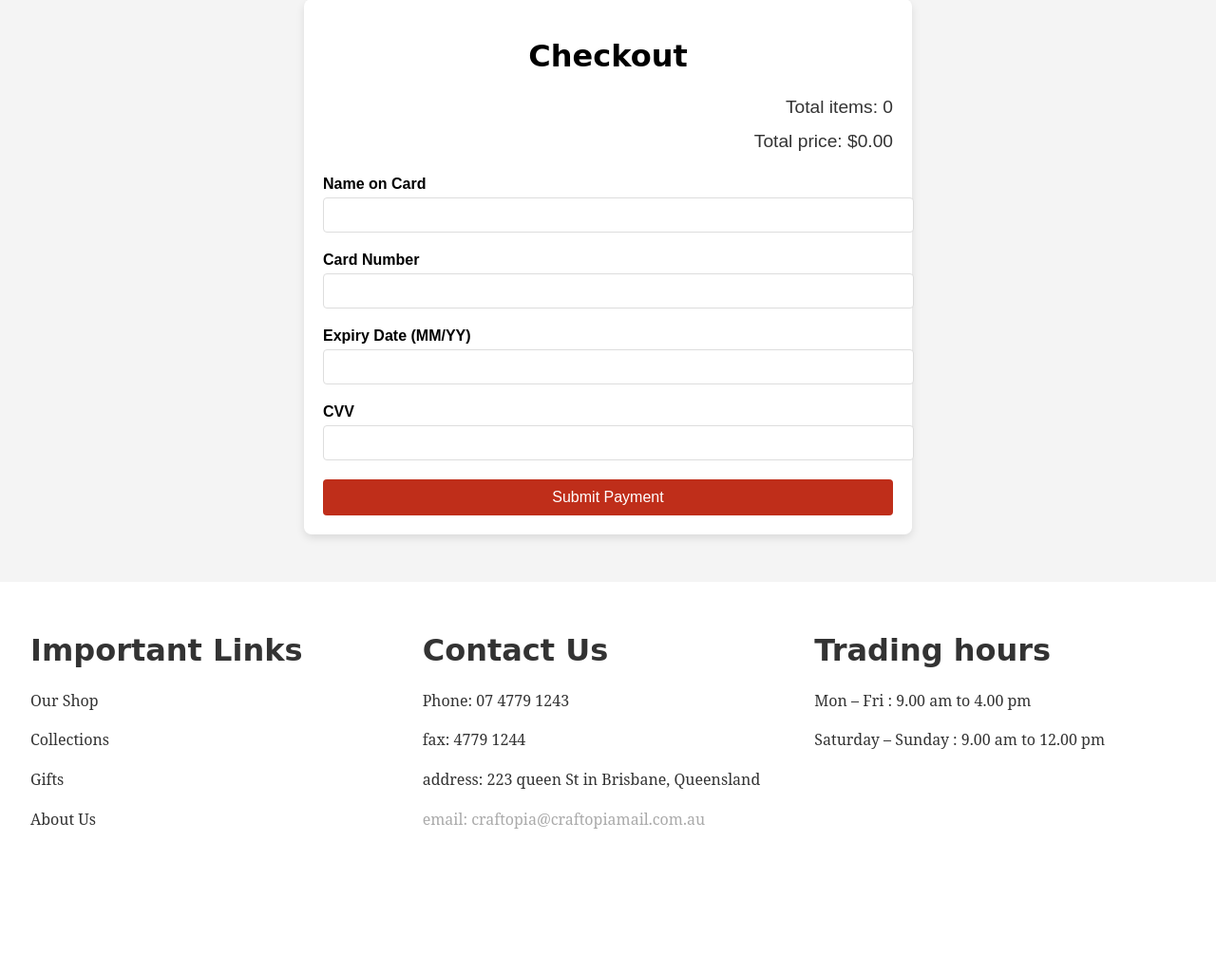
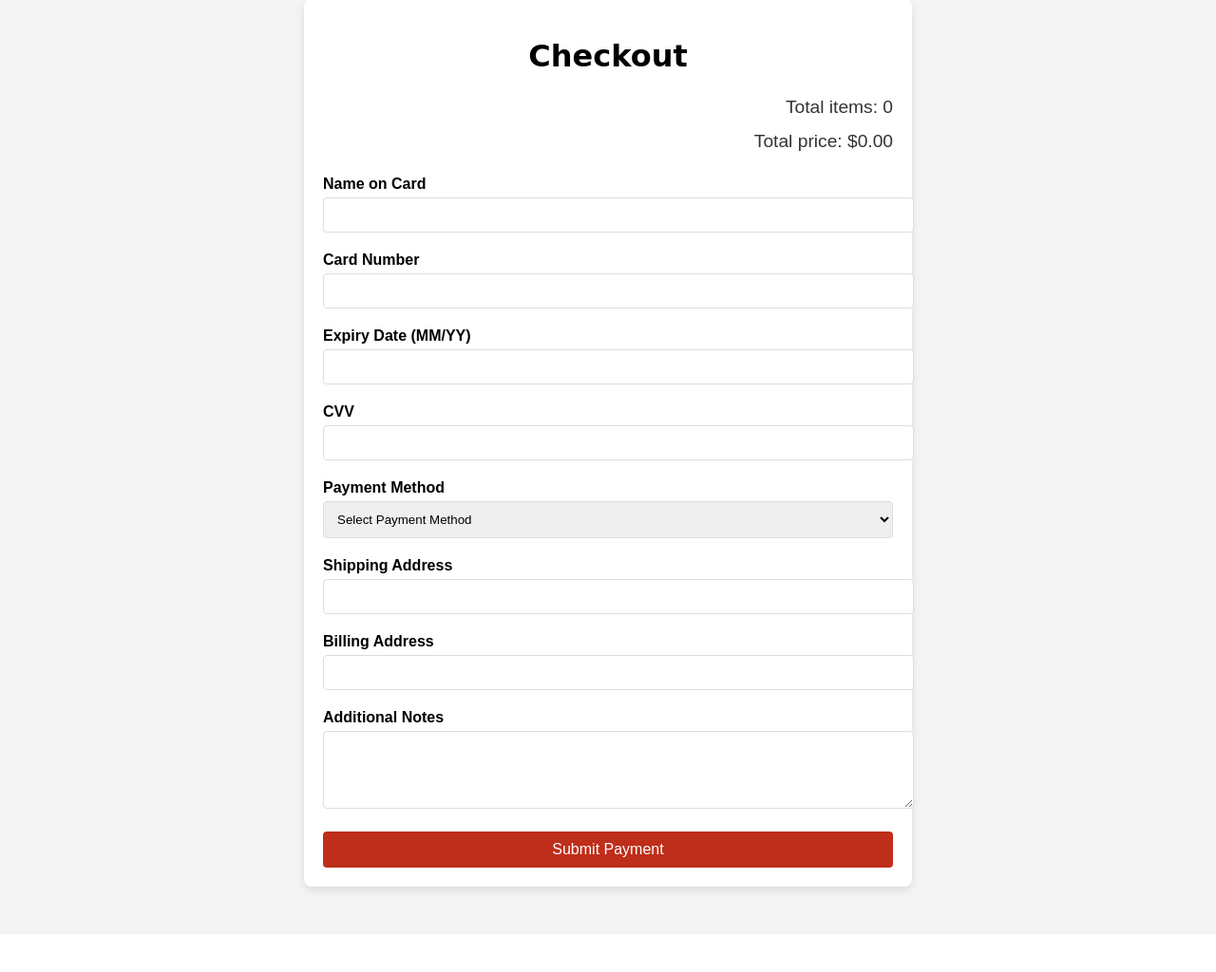
Before and after one commit to lydia-karungi/craftopia, a PHP site: page /checkout.php in a window 1280 px wide. Shown: the part 206-1230 px from the top of the page at 95% size. Before the commit the page ends 1079 px from the top, so only its background shows below. Run offline with PHP 8.4, Linux system fonts and the light colour scheme.

Commit message:
checkout page

```diff
--- a/checkout.php
+++ b/checkout.php
@@ -28,12 +28,20 @@
 
         .checkout-container input[type="text"],
         .checkout-container input[type="number"],
-        .checkout-container input[type="email"] {
+        .checkout-container input[type="email"],
+        .checkout-container textarea,
+        .checkout-container select {
             width: 100%;
             padding: 10px;
             margin-bottom: 20px;
             border: 1px solid #ddd;
             border-radius: 4px;
+        }
+
+        .checkout-container input.error,
+        .checkout-container select.error,
+        .checkout-container textarea.error {
+            border-color: red;
         }
 
         .checkout-container button {
@@ -86,18 +94,37 @@
                 <p id="total-items">Total items: 0</p>
                 <p id="total-price">Total price: $0.00</p>
             </div>
-            <form id="checkoutForm">
+            <form id="checkoutForm" method="POST">
                 <label for="name">Name on Card</label>
                 <input type="text" id="name" name="name" required>
 
                 <label for="cardNumber">Card Number</label>
-                <input type="text" id="cardNumber" name="cardNumber" required>
+                <input type="text" id="cardNumber" name="cardNumber" maxlength="19" required>
 
                 <label for="expiryDate">Expiry Date (MM/YY)</label>
-                <input type="text" id="expiryDate" name="expiryDate" required>
+                <input type="text" id="expiryDate" name="expiryDate" pattern="(0[1-9]|1[0-2])\/?([0-9]{2})" required>
 
                 <label for="cvv">CVV</label>
-                <input type="number" id="cvv" name="cvv" required>
+                <input type="number" id="cvv" name="cvv" max="999" required>
+
+                <label for="paymentMethod">Payment Method</label>
+                <select id="paymentMethod" name="paymentMethod" required>
+                    <option value="">Select Payment Method</option>
+                    <option value="credit_card">Credit Card</option>
+                    <option value="paypal">PayPal</option>
+                    <option value="bank_transfer">Bank Transfer</option>
+                </select>
+
+                <label for="shippingAddress">Shipping Address</label>
+                <input type="text" id="shippingAddress" name="shippingAddress" required>
+
+                <label for="billingAddress">Billing Address</label>
+                <input type="text" id="billingAddress" name="billingAddress" required>
+
+                <label for="additionalNotes">Additional Notes</label>
+                <textarea id="additionalNotes" name="additionalNotes" rows="4"></textarea>
+
+                <input type="hidden" id="totalAmount" name="totalAmount"> <!-- Hidden input for total amount -->
 
                 <button type="submit">Submit Payment</button>
             </form>
@@ -106,37 +133,7 @@
     </main>
 
     <footer>
-    <table>
-            <tr>
-                <td class="footer-column">
-                    <h1>Important Links</h1>
-                    <div class="social-media">
-                        <p>Our Shop</p>
-                        <p>Collections</p>
-                        <p>Gifts</p>
-                        <p>About Us</p>
-                    </div>
-                </td>
-                <td class="footer-column">
-                    <h1>Contact Us</h1>
-                    <div class="social-media">
-                        <p>Phone: 07 4779 1243</p>
-                        <p>fax: 4779 1244</p>
-                        <p>address: 223 queen St in Brisbane, Queensland</p>
-                        <p><a href="mailto:craftopia@craftopiamail.com.au"
-                                style="text-decoration: none; color: #aaa;">email:
-                                craftopia@craftopiamail.com.au</a></p>
-                    </div>
-                </td>
-                <td class="footer-column">
-                    <h1>Trading hours</h1>
-                    <div class="social-media">
-                        <p>Mon – Fri : 9.00 am to 4.00 pm</p>
-                        <p>Saturday – Sunday : 9.00 am to 12.00 pm</p>
-                    </div>
-                </td>
-            </tr>
-        </table>
+        <!-- Footer content -->
     </footer>
 
     <script>
@@ -145,6 +142,7 @@
             const totalPriceElement = document.getElementById('total-price');
             const messageBox = document.getElementById('message-box');
             const checkoutForm = document.getElementById('checkoutForm');
+            const totalAmountInput = document.getElementById('totalAmount');
 
             let cart = JSON.parse(localStorage.getItem('cart')) || [];
             let totalItems = 0;
@@ -157,14 +155,97 @@
 
             totalItemsElement.textContent = `Total items: ${totalItems}`;
             totalPriceElement.textContent = `Total price: $${totalPrice.toFixed(2)}`;
+            totalAmountInput.value = totalPrice.toFixed(2); // Set the total amount in the hidden input
 
             checkoutForm.addEventListener('submit', function(event) {
-                event.preventDefault();
-                // Display the success message and redirect to home page
-                messageBox.style.display = 'block';
-                setTimeout(() => {
-                    window.location.href = 'index.php';
-                }, 2000);
+                event.preventDefault(); // Prevent default form submission
+                // Client-side validation
+                let valid = true;
+                const name = document.getElementById('name');
+                const cardNumber = document.getElementById('cardNumber');
+                const expiryDate = document.getElementById('expiryDate');
+                const cvv = document.getElementById('cvv');
+                const paymentMethod = document.getElementById('paymentMethod');
+                const shippingAddress = document.getElementById('shippingAddress');
+                const billingAddress = document.getElementById('billingAddress');
+
+                // Clear previous error classes
+                [name, cardNumber, expiryDate, cvv, paymentMethod, shippingAddress, billingAddress].forEach(input => {
+                    input.classList.remove('error');
+                });
+
+                // Name validation
+                if (name.value.trim() === '') {
+                    name.classList.add('error');
+                    valid = false;
+                }
+
+                // Card number validation (basic Luhn's algorithm check can be added)
+                const cardNumberPattern = /^[0-9]{16}$/;
+                if (!cardNumberPattern.test(cardNumber.value.replace(/\s+/g, ''))) {
+                    cardNumber.classList.add('error');
+                    valid = false;
+                }
+
+                // Expiry date validation
+                const expiryDatePattern = /^(0[1-9]|1[0-2])\/?([0-9]{2})$/;
+                if (!expiryDatePattern.test(expiryDate.value)) {
+                    expiryDate.classList.add('error');
+                    valid = false;
+                }
+
+                // CVV validation
+                if (cvv.value.length !== 3) {
+                    cvv.classList.add('error');
+                    valid = false;
+                }
+
+                // Payment method validation
+                if (paymentMethod.value === '') {
+                    paymentMethod.classList.add('error');
+                    valid = false;
+                }
+
+                // Shipping address validation
+                if (shippingAddress.value.trim() === '') {
+                    shippingAddress.classList.add('error');
+                    valid = false;
+                }
+
+                // Billing address validation
+                if (billingAddress.value.trim() === '') {
+                    billingAddress.classList.add('error');
+                    valid = false;
+                }
+
+                if (!valid) {
+                    alert('Please fill in all required fields correctly.');
+                } else {
+                    // Submit the form via AJAX
+                    const formData = new FormData(checkoutForm);
+                    fetch('fetch_products.php', {
+                        method: 'POST',
+                        body: formData,
+                    })
+                    .then(response => response.text())
+                    .then(responseText => {
+                        if (responseText.includes('Order placed successfully!')) {
+                            // Clear the cart
+                            localStorage.removeItem('cart');
+                            // Display success message
+                            messageBox.style.display = 'block';
+                            // Redirect to the index page after a short delay
+                            setTimeout(() => {
+                                window.location.href = 'index.php';
+                            }, 2000);
+                        } else {
+                            alert('There was an issue placing the order. Please try again.');
+                        }
+                    })
+                    .catch(error => {
+                        console.error('Error:', error);
+                    });
+                }
             });
         });
     </script>
```
Also changed, not shown: fetch_products.php (+41 -1 lines).
